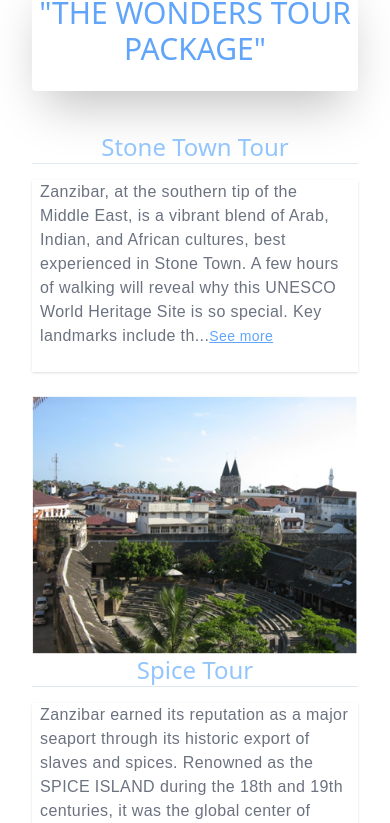
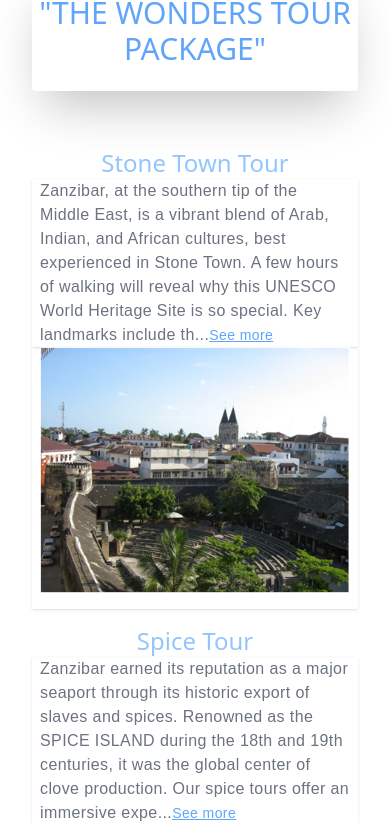
Before and after one commit to asnganje/zan-extreme-app, a React (Vite) app: page / in a window 390 px wide. Shown: the part 1109-1932 px from the top of the page. Built offline with nearby package versions, Linux system fonts and the light colour scheme.

Commit message:
Modify navbar display

```diff
--- a/src/components/Navbar/Navbar.tsx
+++ b/src/components/Navbar/Navbar.tsx
@@ -6,7 +6,7 @@ import Navlinks from "./Navlinks"
 function Navbar() {
   return (
     <nav className="sticky top-0 h-[15vh] md:h-[20vh] z-50 flex justify-between items-center bg-gray-200 dark:bg-black shadow-lg px-4">
-        <div className="w-[8rem] h-[8rem] hidden lg:flex">
+        <div className="w-[6rem] h-[6rem] hidden lg:flex">
           <Logo />
         </div>
         <LinksDropdown />
--- a/src/components/dashboard/Dashboard.tsx
+++ b/src/components/dashboard/Dashboard.tsx
@@ -1,5 +1,4 @@
 import { dashItems } from "@/utils/dashItems"
-import { Separator } from "../ui/separator"
 import { useState } from "react"
 
 function Dashboard() {
@@ -27,11 +26,10 @@ function Dashboard() {
           const isFullTextVisible = isVisible.includes(item.id)
           const textLimit = 250;
           return (
-            <div key={item.id} className={`flex flex-col md:grid md:grid-cols-2 md:gap-[5vw]`}>
+            <div key={item.id} className={`flex flex-col md:grid md:grid-cols-2 md:gap-[5vw] md:mb-10`}>
               <div className={`flex flex-col ${i % 2 === 0 ? 'md:order-2' : 'md:order-1'}`}>
-                <p className="text-blue-300 text-center text-2xl cursor-pointer">{item.heading}</p>
-                <Separator className="text-orange-400 mb-4"/>
-                <p className="px-2 text-start pb-6 md:py-8 shadow font-montserrat text-gray-500 dark:text-white tracking-wide mb-6">
+                <p className="text-blue-300 text-center text-2xl mt-4 md:mt-0 cursor-pointer">{item.heading}</p>
+                <p className="px-2 text-start md:py-2 shadow font-montserrat text-gray-500 dark:text-white tracking-wide">
                   {isFullTextVisible ? item.text : truncateText(item.text, textLimit)}
                   <button
                     className="inline text-xs xs:text-sm text-blue-400 underline cursor-pointer"
@@ -41,8 +39,8 @@ function Dashboard() {
                     </button>
                 </p>
             </div>
-            <div className={`relative group flex justify-center items-center ${i % 2 === 0 ? 'md:order-1' : 'md:order-2'}`}>
-              <img src={item.image} alt="" className="cursor-pointer"/>
+            <div className={`relative group shadow md:shadow-none flex justify-center px-2 md:px-0 items-center ${i % 2 === 0 ? 'md:order-1' : 'md:order-2'}`}>
+              <img src={item.image} alt="" className="cursor-pointer mb-4"/>
               <div className="absolute inset-0 flex items-center justify-center bg-transparent bg-opacity-50 opacity-0 group-hover:opacity-100 transition-opacity duration-300 cursor-pointer">
                 <p className="text-white text-center text-3xl font-bold">{item.alt}</p>
               </div>
```
